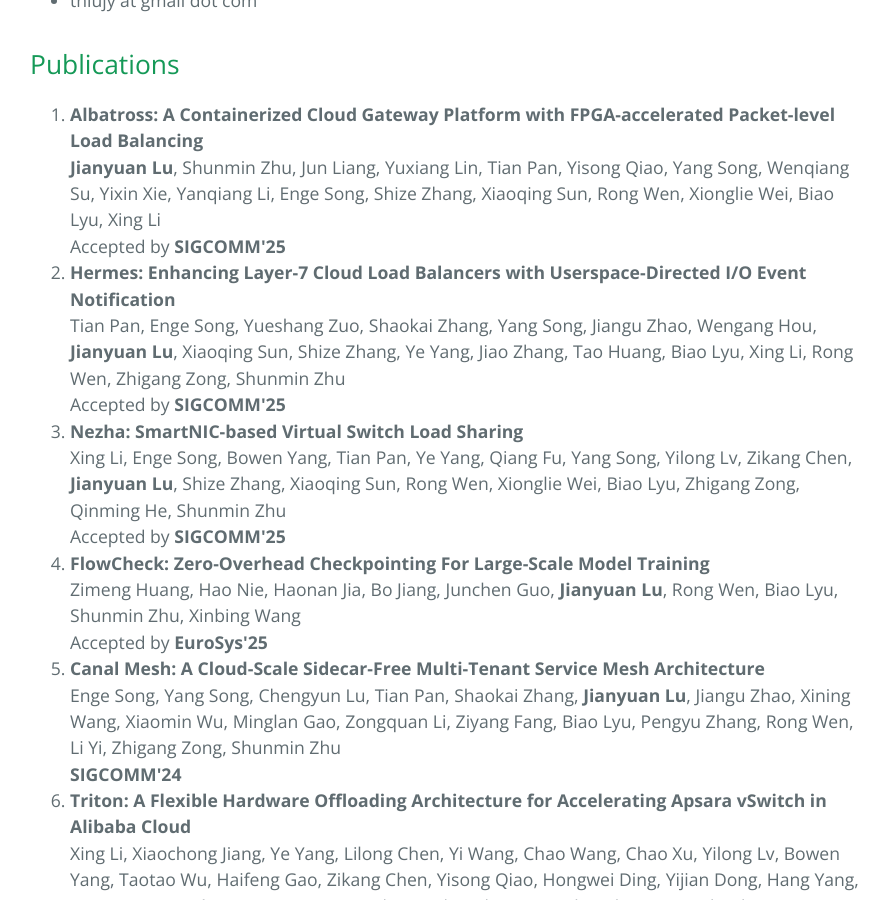
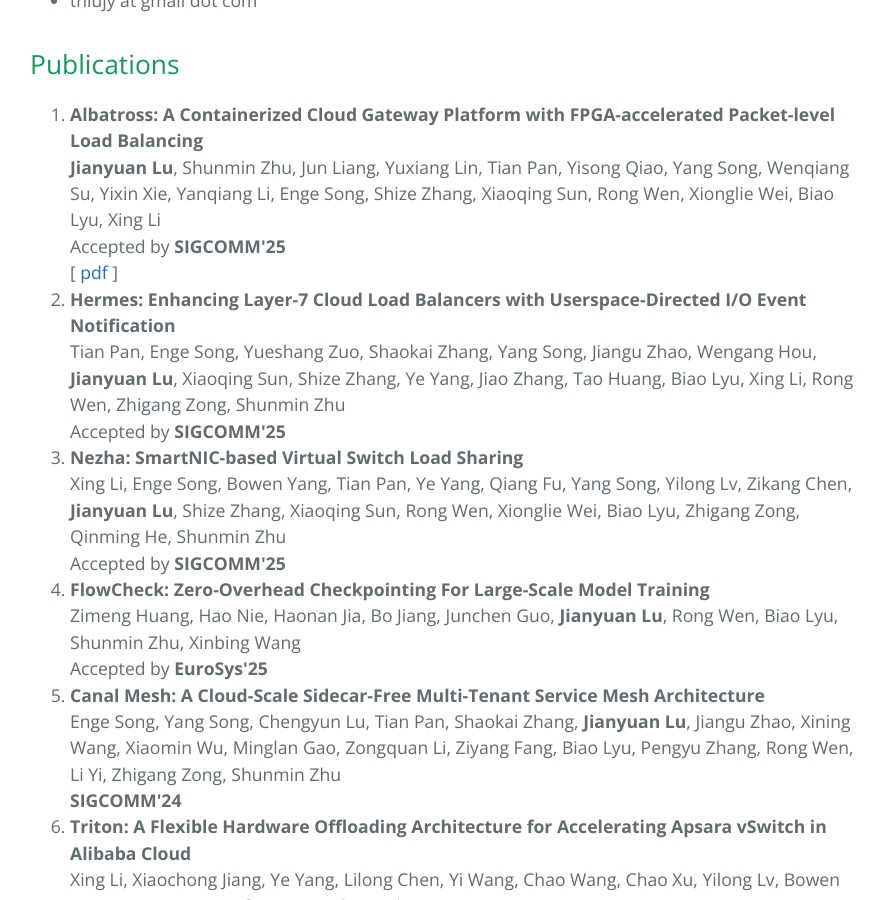
Before and after one commit to thlujy/thlujy.github.io, a Jekyll site: the page docs/index.html, which Jekyll copies as it is, in a window 1280 px wide and 900 px high, scrolled down 984 px. Shown: the whole window, without its empty margins (194-1083 px from the left). Built offline with Jekyll 4.4.1, drawn with Linux system fonts in a browser that asks for light colours.

Commit message:
add Albatross pdf paper

```diff
--- a/docs/index.html
+++ b/docs/index.html
@@ -56,7 +56,7 @@
 
 <h2 id="publications">Publications</h2>
 <ol>
-  <li><strong>Albatross: A Containerized Cloud Gateway Platform with FPGA-accelerated Packet-level Load Balancing</strong><br><strong>Jianyuan Lu</strong>, Shunmin Zhu, Jun Liang, Yuxiang Lin, Tian Pan, Yisong Qiao, Yang Song, Wenqiang Su, Yixin Xie, Yanqiang Li, Enge Song, Shize Zhang, Xiaoqing Sun, Rong Wen, Xionglie Wei, Biao Lyu, Xing Li<br>Accepted by <strong>SIGCOMM'25</strong></li>
+  <li><strong>Albatross: A Containerized Cloud Gateway Platform with FPGA-accelerated Packet-level Load Balancing</strong><br><strong>Jianyuan Lu</strong>, Shunmin Zhu, Jun Liang, Yuxiang Lin, Tian Pan, Yisong Qiao, Yang Song, Wenqiang Su, Yixin Xie, Yanqiang Li, Enge Song, Shize Zhang, Xiaoqing Sun, Rong Wen, Xionglie Wei, Biao Lyu, Xing Li<br>Accepted by <strong>SIGCOMM'25</strong></li> [ <a href="./papers/Lujianyuan-sigcomm-albatross.pdf">pdf</a> ]</li>
   <li><strong>Hermes: Enhancing Layer-7 Cloud Load Balancers with Userspace-Directed I/O Event Notification</strong><br>Tian Pan, Enge Song, Yueshang Zuo, Shaokai Zhang, Yang Song, Jiangu Zhao, Wengang Hou, <strong>Jianyuan Lu</strong>, Xiaoqing Sun, Shize Zhang, Ye Yang, Jiao Zhang, Tao Huang, Biao Lyu, Xing Li, Rong Wen, Zhigang Zong, Shunmin Zhu<br>Accepted by <strong>SIGCOMM'25</strong></li>
   <li><strong>Nezha: SmartNIC-based Virtual Switch Load Sharing</strong><br>Xing Li, Enge Song, Bowen Yang, Tian Pan, Ye Yang, Qiang Fu, Yang Song, Yilong Lv, Zikang Chen, <strong>Jianyuan Lu</strong>, Shize Zhang, Xiaoqing Sun, Rong Wen, Xionglie Wei, Biao Lyu, Zhigang Zong, Qinming He, Shunmin Zhu<br>Accepted by <strong>SIGCOMM'25</strong></li>
   <li><strong>FlowCheck: Zero-Overhead Checkpointing For Large-Scale Model Training</strong><br>Zimeng Huang, Hao Nie, Haonan Jia, Bo Jiang, Junchen Guo, <strong>Jianyuan Lu</strong>, Rong Wen, Biao Lyu, Shunmin Zhu, Xinbing Wang<br>Accepted by <strong>EuroSys'25</strong></li>
```
Also changed, not shown: 1 other file.
